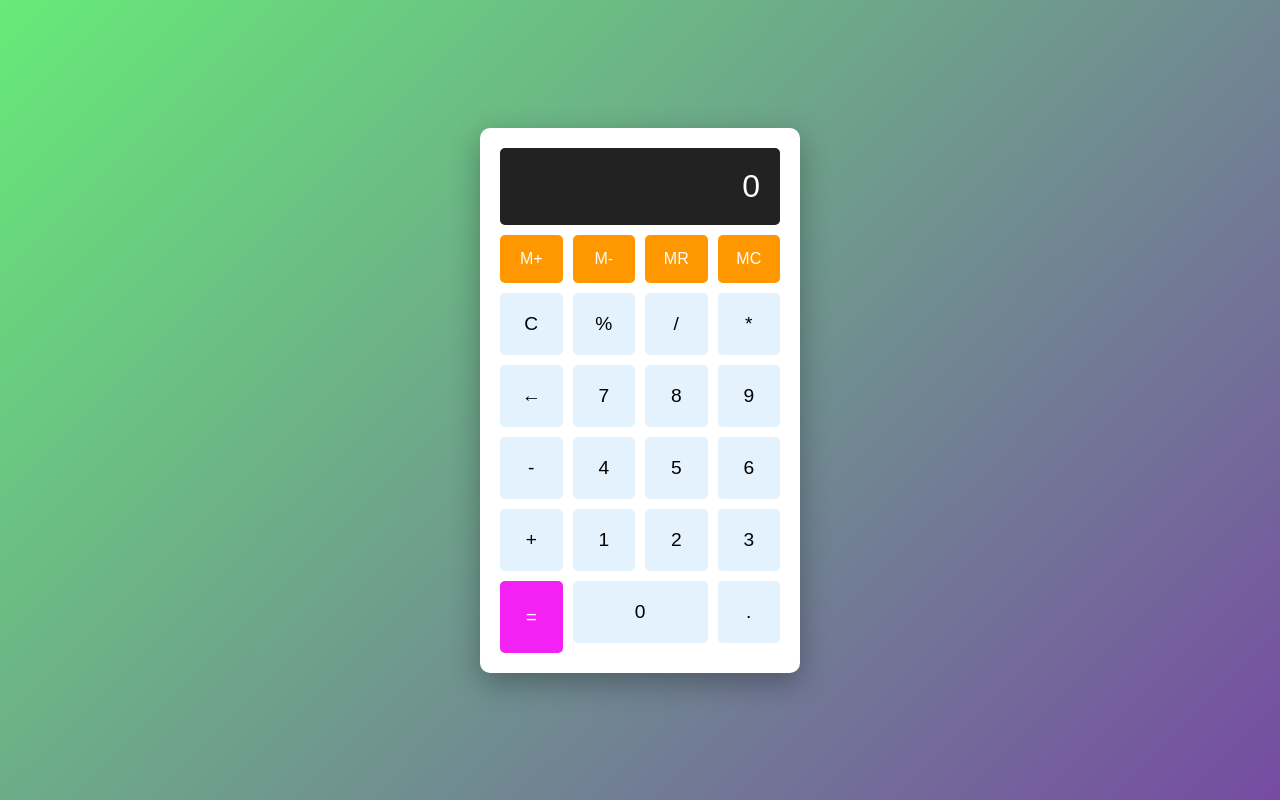
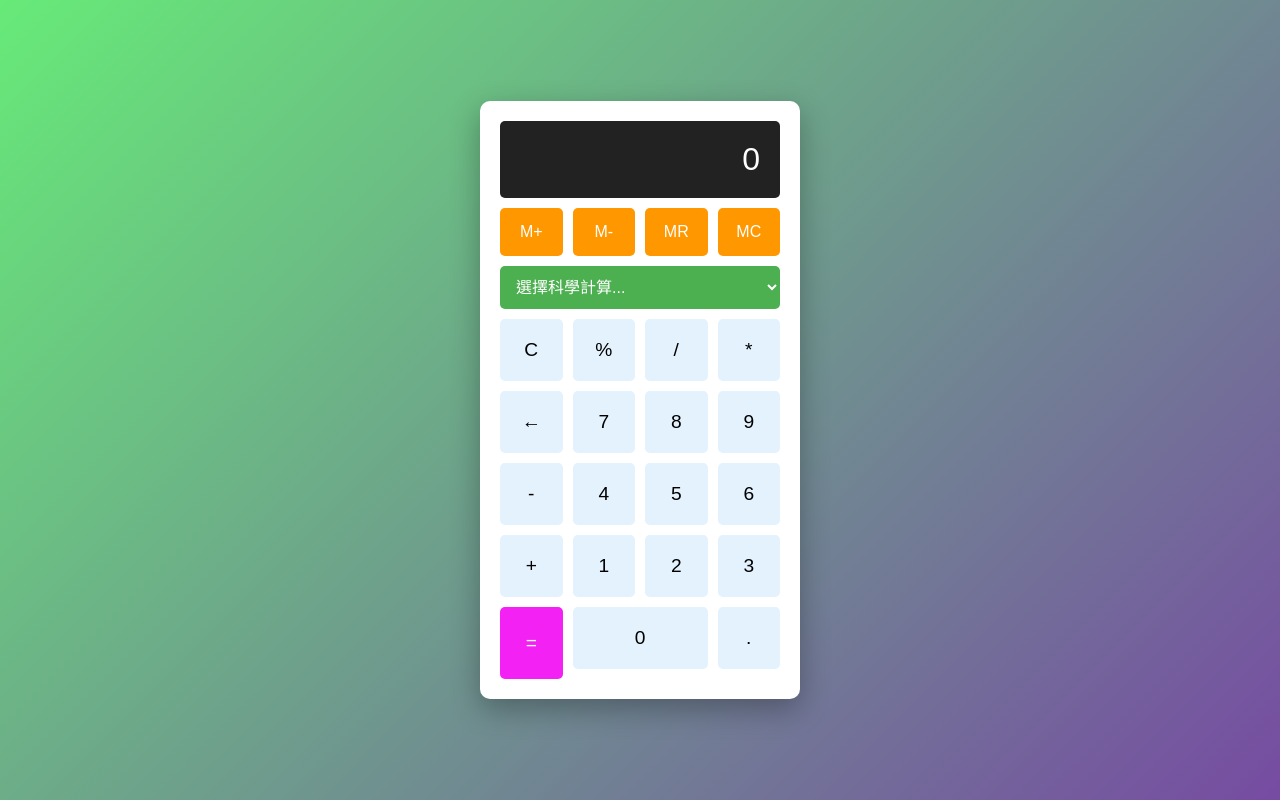
Before and after one commit to miayang0426/calculator-app, a plain HTML site: page index.html in a window 1280 px wide. Drawn offline with Linux system fonts and the light colour scheme.

Commit message:
Add scientific calculator - dropdown (v2)

```diff
--- a/index.html
+++ b/index.html
@@ -16,6 +16,18 @@
         <button onclick="memoryRecall()" class="memory-btn">MR</button>
         <button onclick="memoryClear()" class="memory-btn">MC</button>
     </div>
+    <!-- 新增科學計算選單 -->
+<div class="scientific-dropdown">
+    <select id="scientificOp" onchange="applyScientificOp()">
+        <option value="">選擇科學計算...</option>
+        <option value="sin">sin (正弦)</option>
+        <option value="cos">cos (餘弦)</option>
+        <option value="tan">tan (正切)</option>
+        <option value="log">log (對數)</option>
+        <option value="sqrt">√ (平方根)</option>
+        <option value="pow">x² (平方)</option>
+    </select>
+</div>
         <div class="buttons">
             <button onclick="clearDisplay()">C</button>
             <button onclick="calculatePercentage()">%</button>
--- a/script.js
+++ b/script.js
@@ -99,3 +99,51 @@ function showMemoryIndicator() {
 function hideMemoryIndicator() {
     display.style.borderLeft = 'none';
 }
+// 新增科學計算函數(下拉選單版本)
+function applyScientificOp() {
+    let select = document.getElementById('scientificOp');
+    let operation = select.value;
+
+    if (!operation) return;
+
+    try {
+        let value = eval(currentInput);
+        let result;
+
+        switch(operation) {
+            case 'sin':
+                result = Math.sin(value * Math.PI / 180);
+                break;
+            case 'cos':
+                result = Math.cos(value * Math.PI / 180);
+                break;
+            case 'tan':
+                result = Math.tan(value * Math.PI / 180);
+                break;
+            case 'log':
+                result = Math.log10(value);
+                break;
+            case 'sqrt':
+                result = Math.sqrt(value);
+                break;
+            case 'pow':
+                result = Math.pow(value, 2);
+                break;
+            default:
+                result = value;
+        }
+
+        currentInput = result.toString();
+        updateDisplay();
+
+        // 重置選單
+        select.value = '';
+    } catch (error) {
+        currentInput = 'Error';
+        updateDisplay();
+        setTimeout(() => {
+            currentInput = '0';
+            updateDisplay();
+        }, 1500);
+    }
+}
--- a/style.css
+++ b/style.css
@@ -96,3 +96,27 @@ button:active {
 .memory-btn:active {
     transform: scale(0.95);
 }
+/* 科學計算下拉選單樣式 */
+.scientific-dropdown {
+    margin-bottom: 10px;
+}
+
+.scientific-dropdown select {
+    width: 100%;
+    padding: 12px;
+    font-size: 1em;
+    background: #4caf50;
+    color: white;
+    border: none;
+    border-radius: 5px;
+    cursor: pointer;
+}
+
+.scientific-dropdown select:focus {
+    outline: 2px solid #45a049;
+}
+
+.scientific-dropdown option {
+    background: white;
+    color: #333;
+}
```
